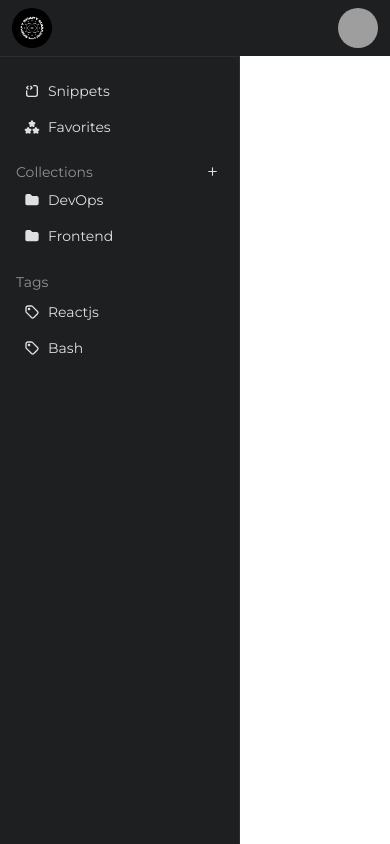
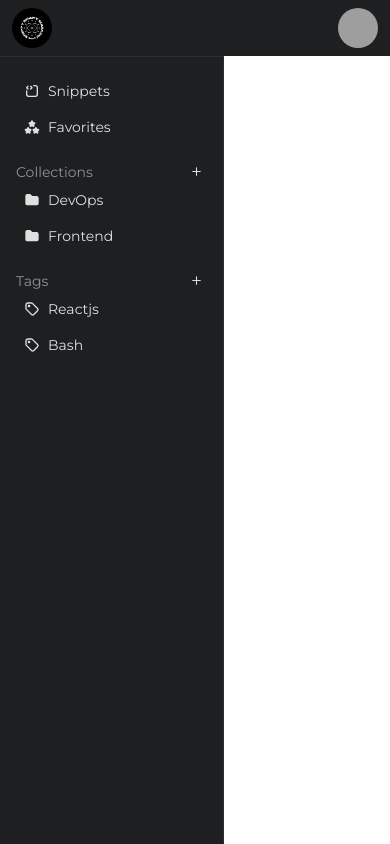
Before and after one commit to shivajichalise/snippysnapysuu, a React (Vite) app in the folder frontend/: page / in a window 390 px wide. Built offline with nearby package versions, Linux system fonts and the light colour scheme; grey boxes are pictures that could not be loaded; a web font is replaced by a local one.

Commit message:
adding buttons and links to the sidebar

```diff
--- a/frontend/src/components/Sidebar.tsx
+++ b/frontend/src/components/Sidebar.tsx
@@ -10,7 +10,7 @@ import Button from "./Button";
 
 const Sidebar = () => {
   return (
-    <div className="flex flex-col p-4 w-60 h-[calc(100vh-(3.5rem))] overflow-y-auto bg-100 border-r border-t border-200 md:w-72">
+    <div className="flex flex-col p-4 w-56 h-[calc(100vh-(3.5rem))] overflow-y-auto bg-100 border-r border-t border-200 md:w-72">
       <div className="mb-4">
         <Anchor
           to="https://instagram.com"
@@ -42,7 +42,12 @@ const Sidebar = () => {
         />
       </div>
       <div className="mb-4">
-        <label className="text-sm text-accent-200">Tags</label>
+        <div className="flex justify-between items-center">
+          <label className="text-sm text-accent-200">Tags</label>
+          <Button type="primary" onClick={() => console.log("new collectin")}>
+            <IconPlus size={13} />
+          </Button>
+        </div>
         <Anchor
           to="https://instagram.com"
           icon={<IconTag size={16} />}
```
